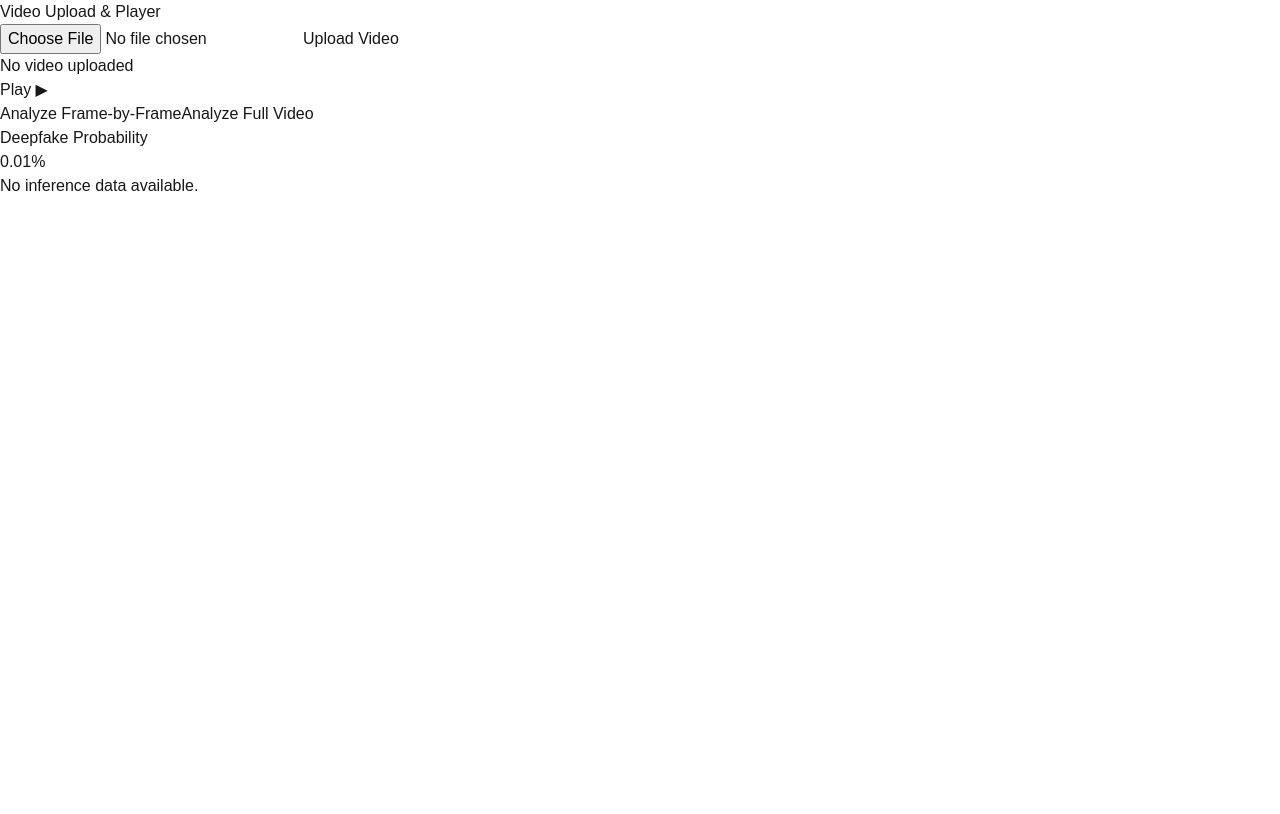
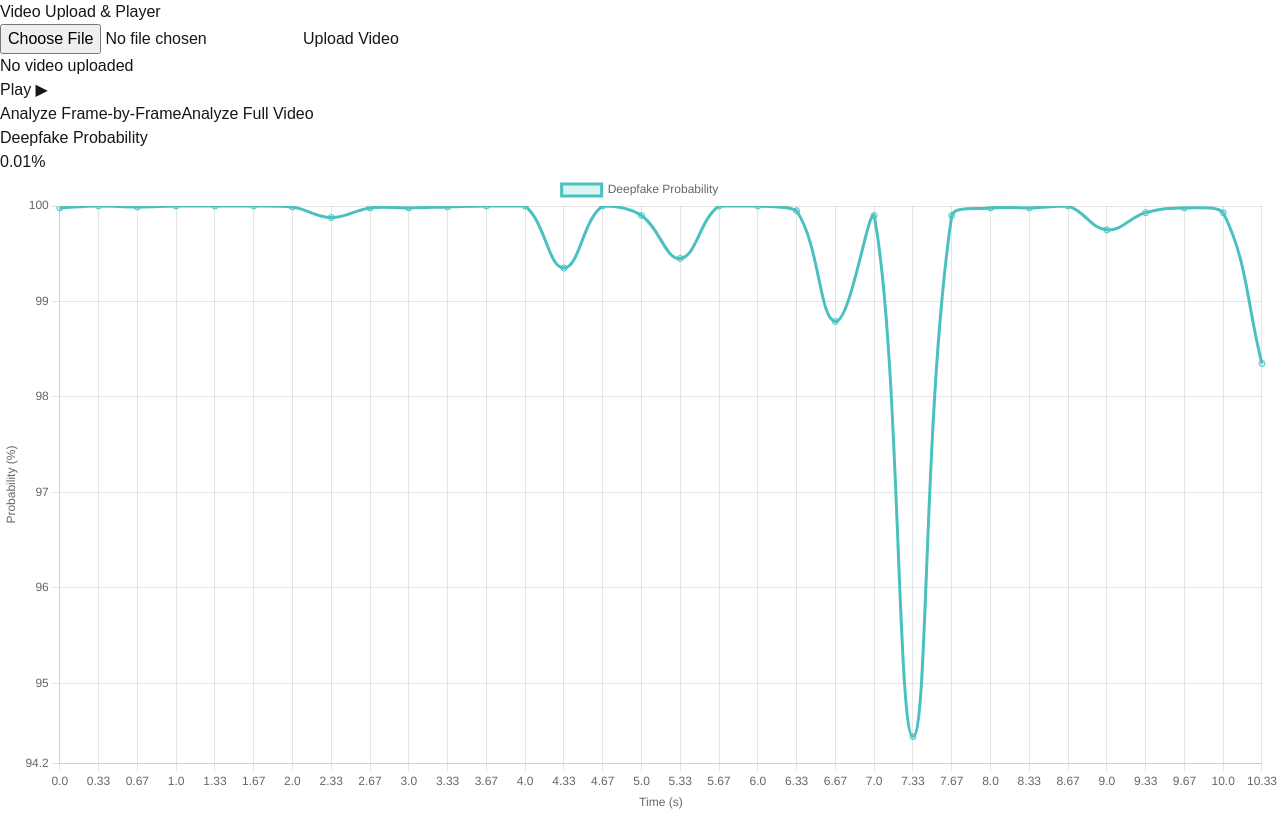
Before and after one commit to serialzUOS/serialz-web, a Next.js app: page /video in a window 1280 px wide. Built offline with nearby package versions, Linux system fonts and the light colour scheme.

Commit message:
refactor: video uploader

```diff
--- a/src/components/VideoInferenceGraph.js
+++ b/src/components/VideoInferenceGraph.js
@@ -11,6 +11,13 @@ const VideoInferenceGraph = ({ csvData }) => {
 
   const labels = csvData.map((row) => row.time || 'Unknown');
   const probabilities = csvData.map((row) => parseFloat(row.deepfake_probability) || 0);
+  const maxProbability = Math.max(...probabilities);
+  const minProbability = Math.min(...probabilities);
+
+  // 여유 공간을 위해 범위를 약간 확장 (5% 정도)
+  const padding = (maxProbability - minProbability) * 0.05;
+  const yMax = Math.min(100, maxProbability + padding); // 100을 넘지 않도록
+  const yMin = Math.max(0, minProbability - padding);   // 0보다 작아지지 않도록
 
   const data = {
     labels,
@@ -34,13 +41,16 @@ const VideoInferenceGraph = ({ csvData }) => {
     },
     scales: {
       x: { title: { display: true, text: 'Time (s)' } },
-      y: { title: { display: true, text: 'Probability (%)' }, min: 0, max: 100 },
+      y: {
+        title: { display: true, text: 'Probability (%)' },
+        min: yMin,  // 자동 계산된 최소값
+        max: yMax,  // 자동 계산된 최대값
+      },
     },
   };
 
   return (
-    <div className="mt-8">
-      <h2 className="text-center text-xl font-bold mb-4">Deepfake Analysis Results</h2>
+    <div className="mt-8 w-[800px] h-[400px]">
       <Line data={data} options={options} />
     </div>
   );
--- a/src/components/VideoUploader.js
+++ b/src/components/VideoUploader.js
@@ -2,12 +2,13 @@
 
 import React, { useState, useRef } from 'react';
 import VideoInferenceGraph from './VideoInferenceGraph';
+import { sampleData } from './sampleData';
 
 const VideoUploader = () => {
   const [video, setVideo] = useState(null);
   const [isPlaying, setIsPlaying] = useState(false);
   const [isAnalyzing, setIsAnalyzing] = useState(false);
-  const [csvData, setCsvData] = useState([]); // 비디오 추론 데이터
+  const [csvData, setCsvData] = useState(sampleData);
   const [deepfakeProbability, setDeepfakeProbability] = useState(0.01); // 이미지 추론 데이터
   const videoRef = useRef(null);
   const fileInputRef = useRef(null);
@@ -112,7 +113,7 @@ const VideoUploader = () => {
           return { time: time.trim(), deepfake_probability: deepfake_probability.trim() };
         });
 
-      setCsvData(parsedCsvData); // 그래프 데이터 상태 설정
+      // setCsvData(parsedCsvData); // 그래프 데이터 상태 설정
     } catch (error) {
       console.error('Error analyzing video:', error);
     } finally {
@@ -162,11 +163,11 @@ const VideoUploader = () => {
             <video
               ref={videoRef}
               src={video.url}
-              className="w-[720px] h-[405px] rounded-lg shadow-lg bg-black"
+              className="w-[520px] h-[270px] rounded-lg shadow-lg bg-black"
               controls={true}
             />
           ) : (
-            <div className="w-[720px] h-[405px] rounded-lg shadow-lg bg-gray-300 flex items-center justify-center">
+            <div className="w-[520px] h-[270px] rounded-lg shadow-lg bg-gray-300 flex items-center justify-center">
               <span className="text-gray-500 text-2xl">No video uploaded</span>
             </div>
           )}
@@ -200,7 +201,7 @@ const VideoUploader = () => {
         <div className="flex flex-col justify-center">
           {/* 딥페이크 확률 표시 */}
           <div className="flex flex-col items-center justify-center">
-            <h2 className="text-xl font-bold text-gray-800">Deepfake Probability</h2>
+            <h2 className="text-s font-bold text-gray-800">Deepfake Probability</h2>
             <p
               className={`text-4xl text-white font-extrabold mt-8 rounded-lg bg-green-400 px-4 ${
                 deepfakeProbability > 50 ? 'bg-red-600' : 'bg-green-400'
--- /dev/null
+++ b/src/components/sampleData.js
@@ -0,0 +1,35 @@
+// sampleData.js
+export const sampleData = [
+  { time: "0.0", deepfake_probability: 99.98 },
+  { time: "0.33", deepfake_probability: 100.0 },
+  { time: "0.67", deepfake_probability: 99.99 },
+  { time: "1.0", deepfake_probability: 100.0 },
+  { time: "1.33", deepfake_probability: 100.0 },
+  { time: "1.67", deepfake_probability: 100.0 },
+  { time: "2.0", deepfake_probability: 99.99 },
+  { time: "2.33", deepfake_probability: 99.88 },
+  { time: "2.67", deepfake_probability: 99.98 },
+  { time: "3.0", deepfake_probability: 99.98 },
+  { time: "3.33", deepfake_probability: 99.99 },
+  { time: "3.67", deepfake_probability: 100.0 },
+  { time: "4.0", deepfake_probability: 100.0 },
+  { time: "4.33", deepfake_probability: 99.35 },
+  { time: "4.67", deepfake_probability: 100.0 },
+  { time: "5.0", deepfake_probability: 99.9 },
+  { time: "5.33", deepfake_probability: 99.45 },
+  { time: "5.67", deepfake_probability: 100.0 },
+  { time: "6.0", deepfake_probability: 100.0 },
+  { time: "6.33", deepfake_probability: 99.95 },
+  { time: "6.67", deepfake_probability: 98.79 },
+  { time: "7.0", deepfake_probability: 99.9 },
+  { time: "7.33", deepfake_probability: 94.44 },
+  { time: "7.67", deepfake_probability: 99.9 },
+  { time: "8.0", deepfake_probability: 99.98 },
+  { time: "8.33", deepfake_probability: 99.98 },
+  { time: "8.67", deepfake_probability: 100.0 },
+  { time: "9.0", deepfake_probability: 99.75 },
+  { time: "9.33", deepfake_probability: 99.93 },
+  { time: "9.67", deepfake_probability: 99.98 },
+  { time: "10.0", deepfake_probability: 99.93 },
+  { time: "10.33", deepfake_probability: 98.35 }
+ ];
```
